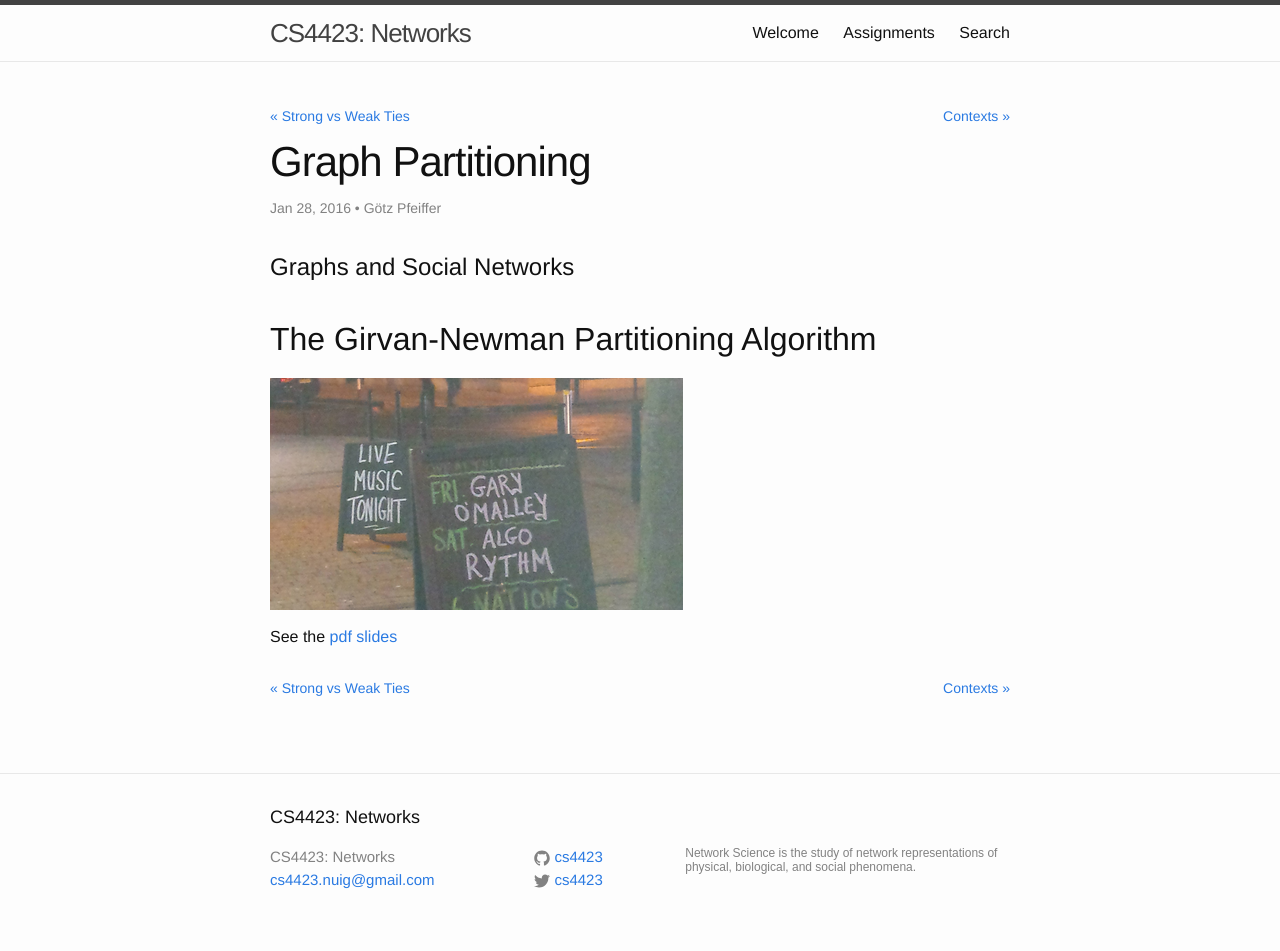
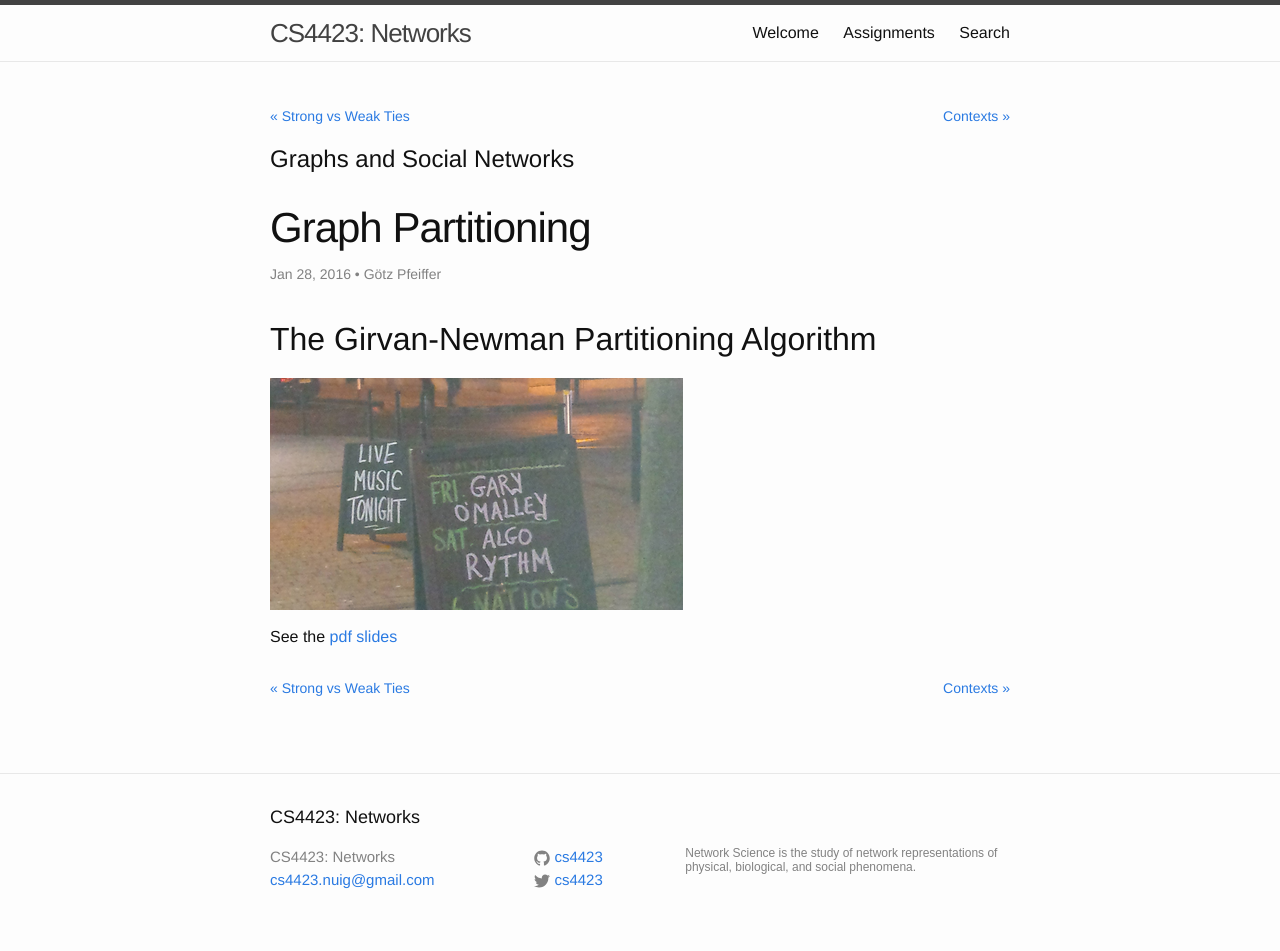
Before and after one commit to starktech23/cs4423.github.io, a Jekyll site: the page built from _posts/2016-01-28-note06.md, in a window 1280 px wide. Built offline with Jekyll 4.4.1, drawn with Linux system fonts in a browser that asks for light colours; a script that is not in the unit is left out; comment, search, counter and statistics services are not loaded.

Commit message:
moved category header

```diff
--- a/_layouts/post.html
+++ b/_layouts/post.html
@@ -6,11 +6,10 @@ comments: true
 
   <header class="post-header">
     {% include navigation.html %}
+    <h2 class="post-content">{{ page.category }}</h2>
     <h1 class="post-title">{{ page.title }}</h1>
     <p class="post-meta">{{ page.date | date: "%b %-d, %Y" }}{% if page.author %} • {{ page.author }}{% endif %}{% if page.meta %} • {{ page.meta }}{% endif %}</p>
   </header>
-
-  <h2 class="post-content">{{ page.category }}</h2>
 
   <article class="post-content">
     {{ content }}
```
